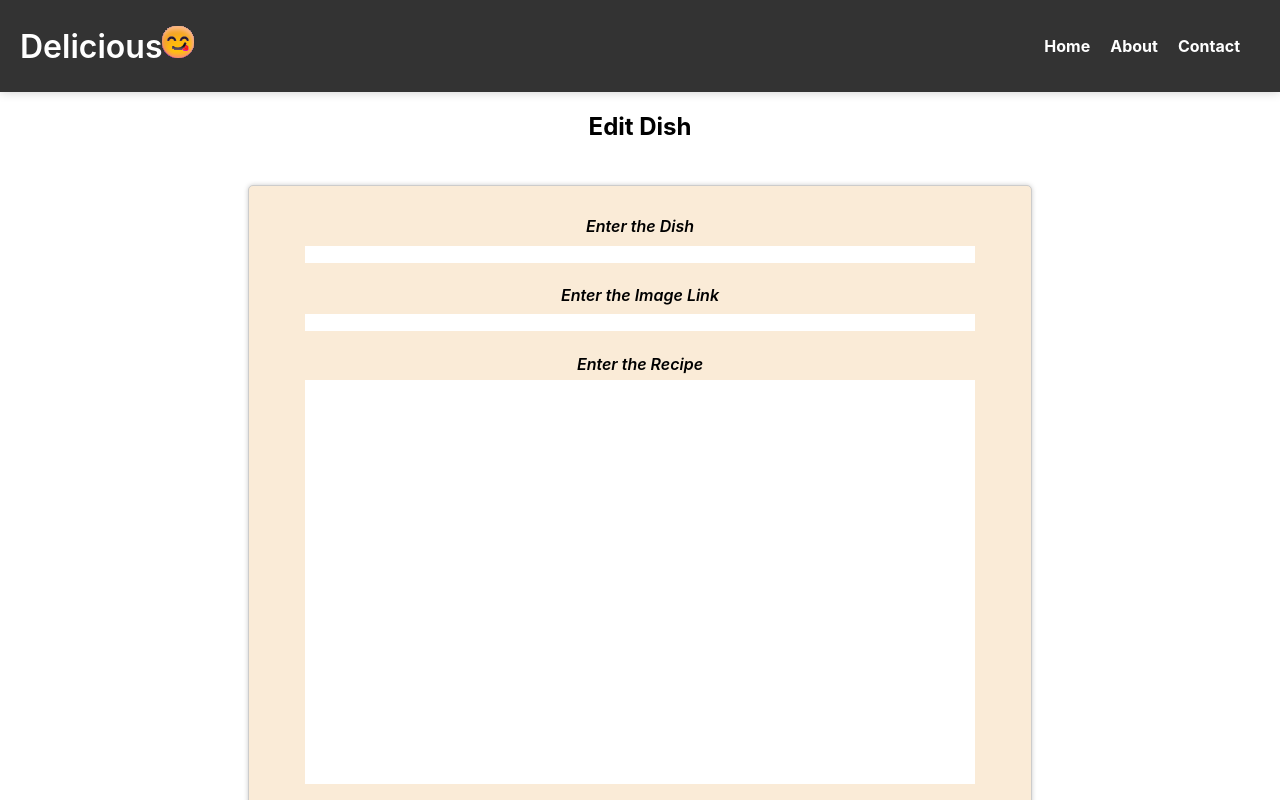
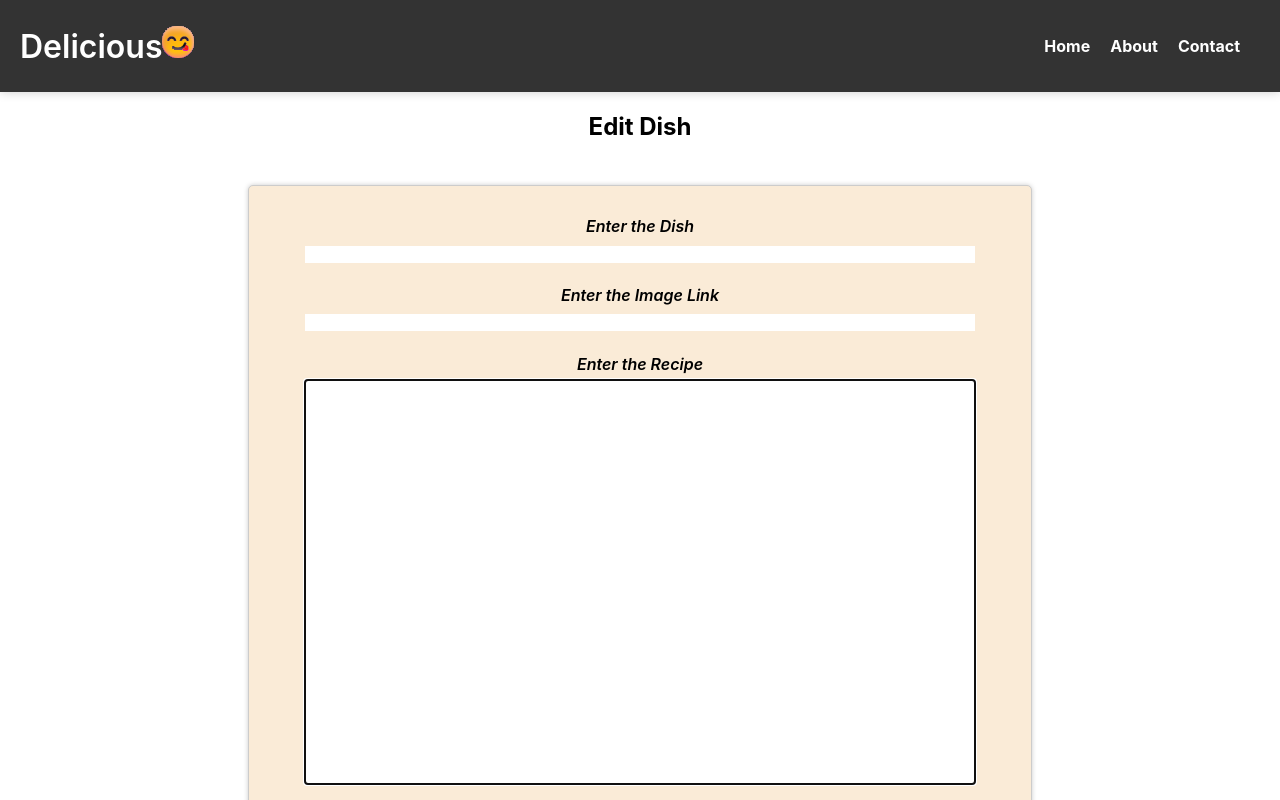
Before and after one commit to anuragK-24/Delicious, a React (Create React App) app: page /edit/1 in a window 1280 px wide. Shown: the top 800 px of the page. Built offline with nearby package versions, Linux system fonts and the light colour scheme; no server answers.

Commit message:
Adding the autofocus on the input elements

```diff
--- a/src/components/LabelledInput/LabelledInput.jsx
+++ b/src/components/LabelledInput/LabelledInput.jsx
@@ -1,14 +1,20 @@
 import React from "react";
 import "./LabelledInput.scss";
-export default function LabelledInput({ label, value, on_change, num_row, placeholder }) {
+export default function LabelledInput({
+  label,
+  value,
+  on_change,
+  num_row,
+  placeholder,
+  passedRef,
+}) {
   return (
     <div className={`LabelledInput`}>
       <div className="LabelledInput__Label">{label} </div>
       {num_row > 1 ? (
         <textarea
           className="LabelledInput__Textarea"
-          name=""
-          id=""
+          ref={passedRef}
           value={value}
           placeholder={placeholder}
           onChange={on_change}
@@ -17,6 +23,7 @@ export default function LabelledInput({ label, value, on_change, num_row, placeh
         ></textarea>
       ) : (
         <input
+          ref={passedRef}
           className="LabelledInput__Input"
           value={value}
           placeholder={placeholder}
--- a/src/pages/AddDish/AddDish.jsx
+++ b/src/pages/AddDish/AddDish.jsx
@@ -1,4 +1,4 @@
-import React, { useEffect } from "react";
+import React, { useEffect, useRef } from "react";
 import { useState } from "react";
 import axios from "axios";
 import "./AddDish.scss";
@@ -49,7 +49,13 @@ export default function AddDish() {
     handleCuisine();
   }, [cuisine]);
   console.log(cuisineData);
-  // console.log(typeof cuisineData)
+
+  // for focusing the input field
+  const inputRef= useRef(null);
+  useEffect(() => {
+    inputRef.current.focus();
+  } , [])
+
   const filteredCuisine = cuisineData.filter((c) => c.name === cuisine);
   const cuisineID = filteredCuisine.length > 0 ? filteredCuisine[0]._id : [];
   console.log(cuisineID);
@@ -59,6 +65,7 @@ export default function AddDish() {
       <div className="AddDish__Wrapper">
         <div class="AddDish__Wrapper__Card">
           <LabelledInput
+            passedRef = {inputRef}
             label={"Enter the Dish"}
             value={title}
             placeholder={"Dish..."}
--- a/src/pages/EditDish/EditDish.jsx
+++ b/src/pages/EditDish/EditDish.jsx
@@ -1,4 +1,4 @@
-import React, { useEffect } from "react";
+import React, { useEffect, useRef } from "react";
 import { useState } from "react";
 import { useLocation } from "react-router-dom";
 import axios from "axios";
@@ -43,6 +43,11 @@ export default function EditDish() {
       console.log(err);
     }
   };
+  // for focusing the input field
+  const inputRef= useRef(null);
+  useEffect(() => {
+    inputRef.current.focus();
+  } , [])
   return (
     <div className="EditDish">
       <h2 className="EditDish__Heading">Edit Dish</h2>
@@ -62,6 +67,7 @@ export default function EditDish() {
 
           <LabelledInput
             label={"Enter the Recipe"}
+            passedRef={inputRef}
             value={recipe}
             num_row={"4"}
             on_change={(e) => setRecipe(e.target.value)}
```
